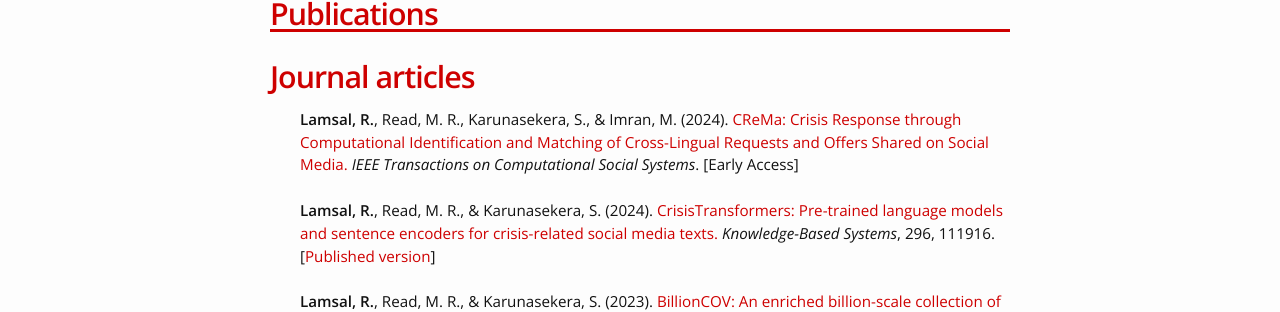
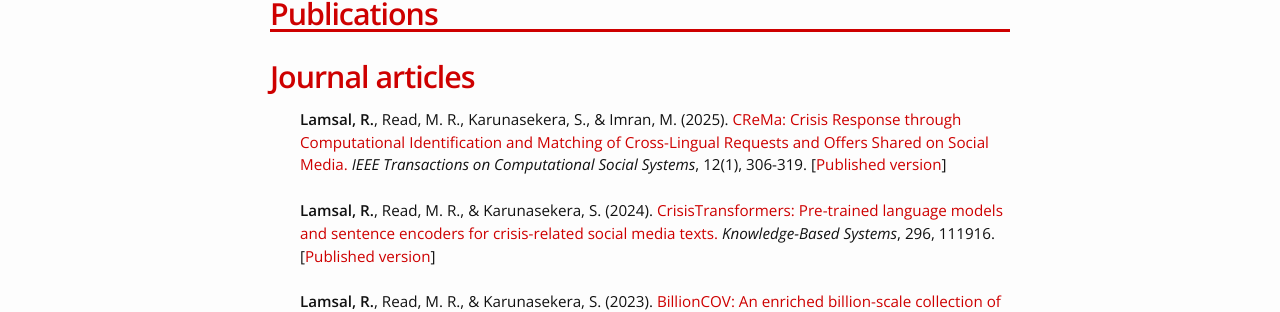
Before and after one commit to rabindralamsal/personal-site, a Jekyll site: the page built from research.md, in a window 1280 px wide. Shown: the part 120-432 px from the top of the page. Built offline with Jekyll 4.4.1, drawn with Linux system fonts in a browser that asks for light colours.

Commit message:
Update research.md

```diff
--- a/research.md
+++ b/research.md
@@ -7,7 +7,7 @@ title: Publications
 <h1>Journal articles</h1>
 <ul>
 
-<b>Lamsal, R.</b>, Read, M. R., Karunasekera, S., & Imran, M. (2024). <a href="https://arxiv.org/pdf/2403.16614">CReMa: Crisis Response through Computational Identification and Matching of Cross-Lingual Requests and Offers Shared on Social Media.</a> <i>IEEE Transactions on Computational Social Systems</i>. [Early Access] <br><br>
+<b>Lamsal, R.</b>, Read, M. R., Karunasekera, S., & Imran, M. (2025). <a href="https://arxiv.org/abs/2405.11897">CReMa: Crisis Response through Computational Identification and Matching of Cross-Lingual Requests and Offers Shared on Social Media.</a> <i>IEEE Transactions on Computational Social Systems</i>, 12(1), 306-319. [<a href="https://doi.org/10.1109/TCSS.2024.3453226">Published version</a>] <br><br>
 
 <b>Lamsal, R.</b>, Read, M. R., & Karunasekera, S. (2024). <a href="https://arxiv.org/pdf/2309.05494">CrisisTransformers: Pre-trained language models and sentence encoders for crisis-related social media texts.</a> <i>Knowledge-Based Systems</i>, 296, 111916. [<a href="https://doi.org/10.1016/j.knosys.2024.111916">Published version</a>]<br><br>
 
```
